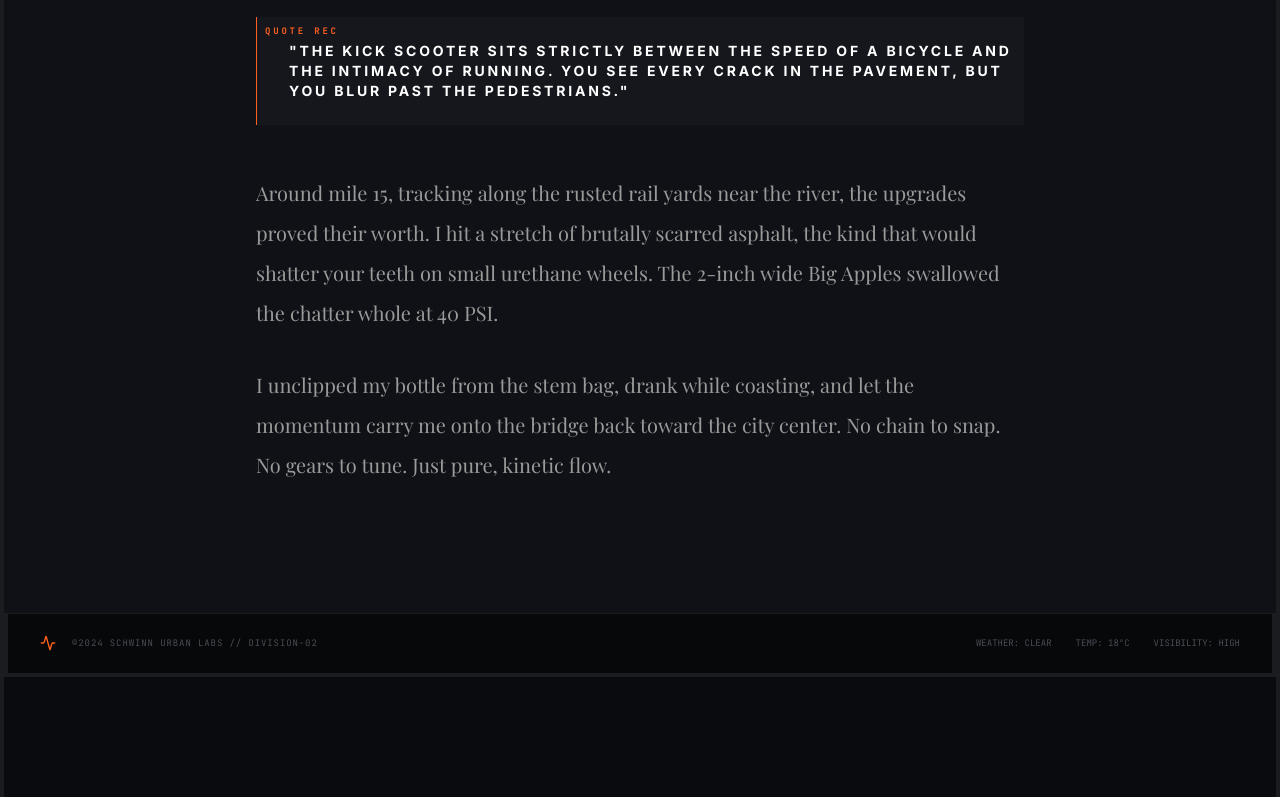
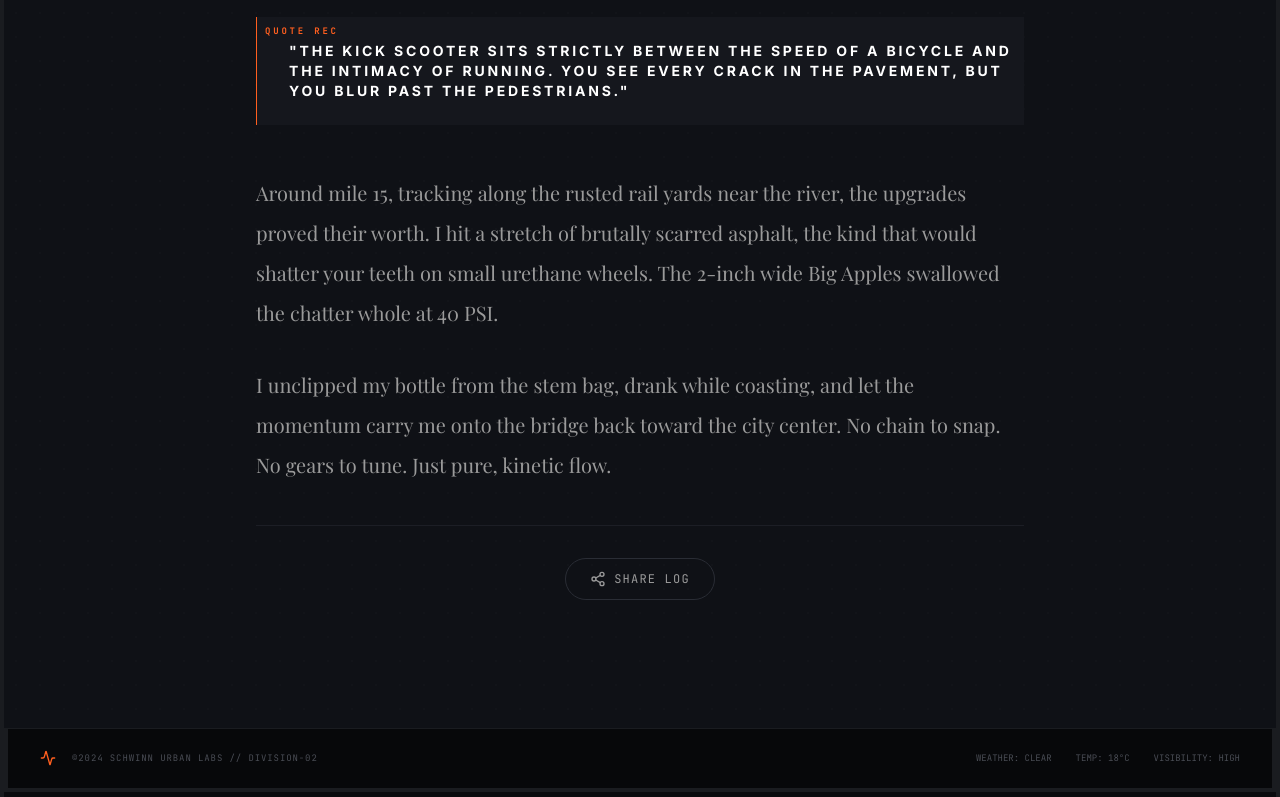
Before and after one commit to meowthecats/Schwinn-Shuffle, a React (Vite) app: page / in a window 1280 px wide. Shown: the part 5759-6556 px from the top of the page. Built offline with nearby package versions, Linux system fonts and the light colour scheme; a web font is replaced by a local one.

Commit message:
feat: Add sharing functionality to journal entries
Adds a share button to expedition journal entries, allowing users to share entries via the Web Share API or by copying a link to the clipboard. This enhances the discoverability and shareability of user-generated content.

```diff
--- a/src/App.tsx
+++ b/src/App.tsx
@@ -1,6 +1,6 @@
 import { AnimatePresence, motion, useScroll, useTransform } from 'motion/react';
 import React, { useEffect, useState, useMemo } from 'react';
-import { ShieldAlert, Compass, ChevronDown, Wrench, Menu, X, ArrowRight, Activity, Map, Disc, Image as ImageIcon, Video, Plus, Upload, Heart, Filter, ArrowDownUp, Scale, Check } from 'lucide-react';
+import { ShieldAlert, Compass, ChevronDown, Wrench, Menu, X, ArrowRight, Activity, Map, Disc, Image as ImageIcon, Video, Plus, Upload, Heart, Filter, ArrowDownUp, Scale, Check, Share2, Link } from 'lucide-react';
 
 export default function App() {
   const { scrollYProgress } = useScroll();
@@ -744,6 +744,25 @@ function Journal() {
     setPreviewError("");
   };
 
+  const handleShare = async (entry: any) => {
+    const shareData = {
+      title: entry.title,
+      text: `Check out this expedition log: ${entry.title}`,
+      url: window.location.href,
+    };
+
+    try {
+      if (navigator.share) {
+        await navigator.share(shareData);
+      } else {
+        await navigator.clipboard.writeText(`${shareData.text} \n${shareData.url}`);
+        alert("Link copied to clipboard!");
+      }
+    } catch (err) {
+      console.error("Error sharing:", err);
+    }
+  };
+
   return (
     <section id="journal" className="py-32 px-6 lg:px-20 bg-brand-gray border-t border-brand-border">
       <div className="max-w-4xl mx-auto relative z-10">
@@ -879,8 +898,18 @@ function Journal() {
                    Entry {entry.id} • Date: {entry.date} • Avg Speed: {entry.speed}
                  </p>
 
-                 <div className="font-serif text-brand-light-gray leading-loose space-y-8 break-words whitespace-pre-wrap">
+                 <div className="font-serif text-brand-light-gray leading-loose space-y-8 break-words whitespace-pre-wrap mb-10">
                    {entry.content}
+                 </div>
+
+                 <div className="flex justify-center border-t border-brand-border/50 pt-8">
+                   <button
+                     onClick={() => handleShare(entry)}
+                     className="flex items-center gap-2 font-mono text-xs uppercase tracking-widest text-brand-light-gray hover:text-white transition-colors border border-brand-border hover:border-brand-orange px-6 py-3 rounded-full hover:bg-brand-orange/10"
+                   >
+                     <Share2 className="w-4 h-4" />
+                     Share Log
+                   </button>
                  </div>
               </article>
             </div>
```
